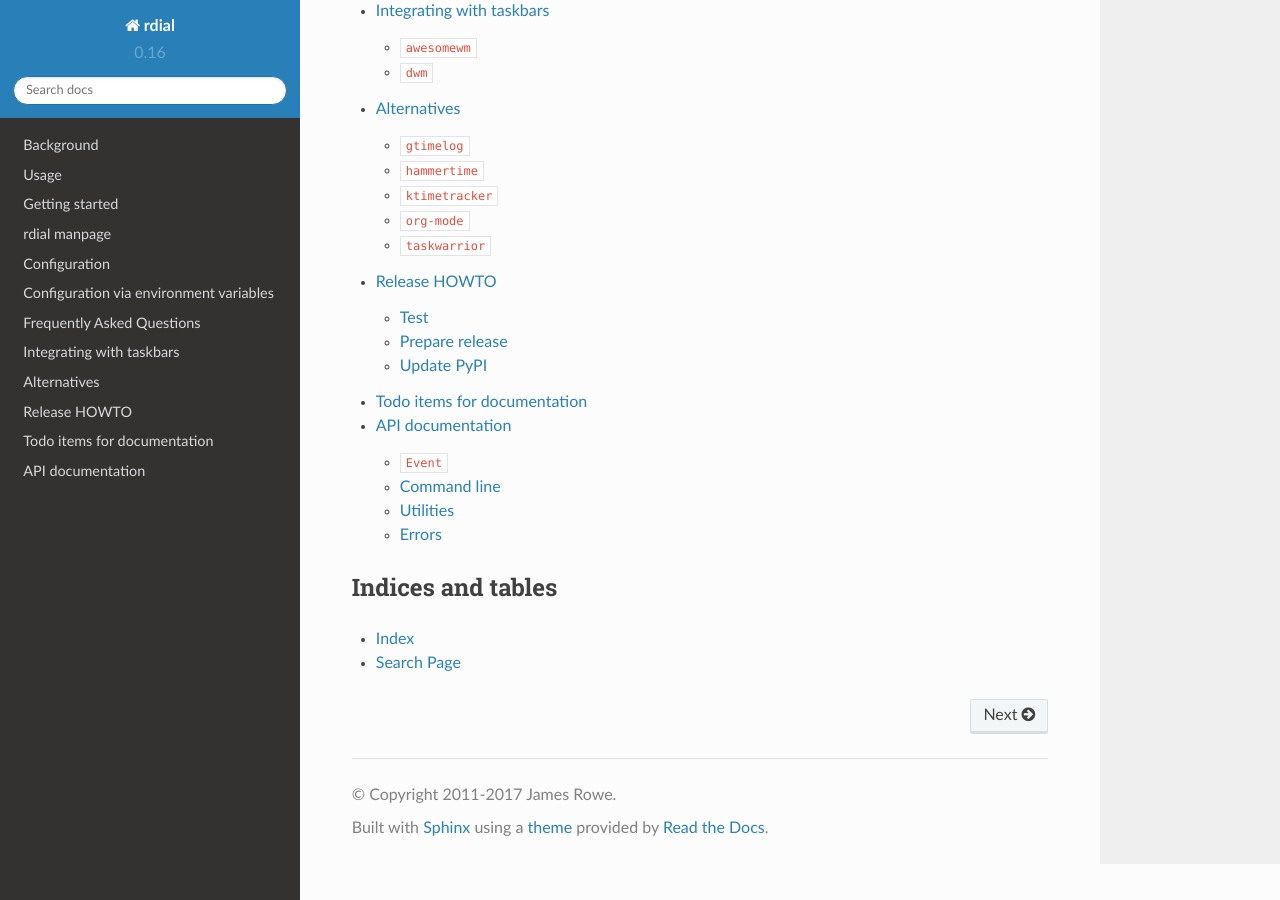
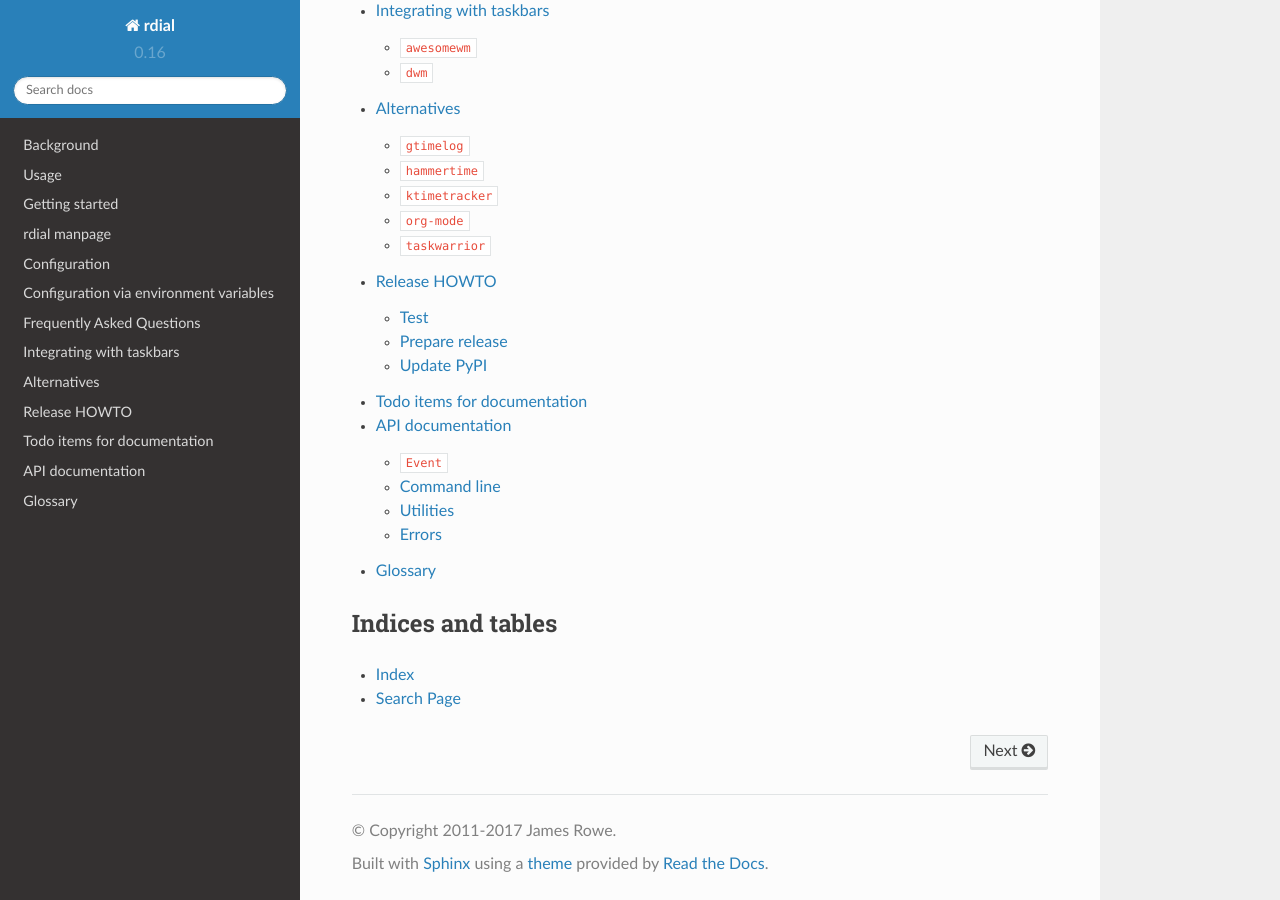
Before and after one commit to JNRowe/rdial, a Sphinx documentation site: the page built from doc/index.rst, in a window 1280 px wide and 900 px high, scrolled down 1236 px. Built offline with Sphinx 7.4.7 and the Read the Docs theme 2.0.0, drawn with Linux system fonts in a browser that asks for light colours.

Commit message:
[Tr] Add glossary template

```diff
--- /dev/null
+++ b/doc/glossary.rst
@@ -0,0 +1,4 @@
+Glossary
+========
+
+.. glossary::
--- a/doc/index.rst
+++ b/doc/index.rst
@@ -31,6 +31,7 @@ Contents
    release
    todo
    api/index
+   glossary
 
 Indices and tables
 ------------------
```
